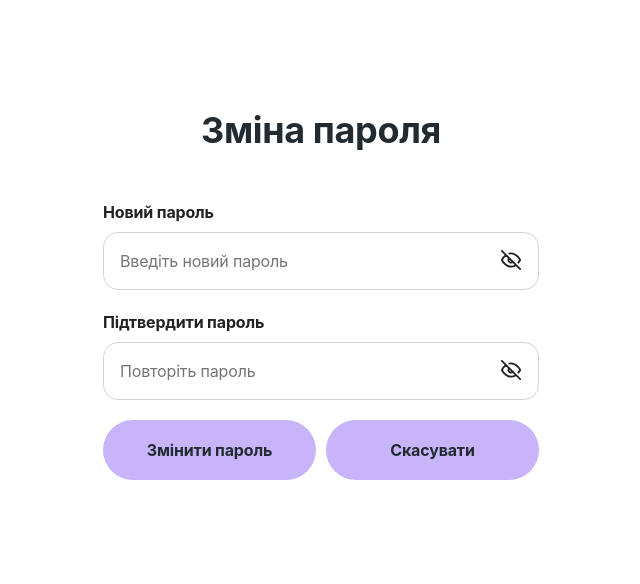
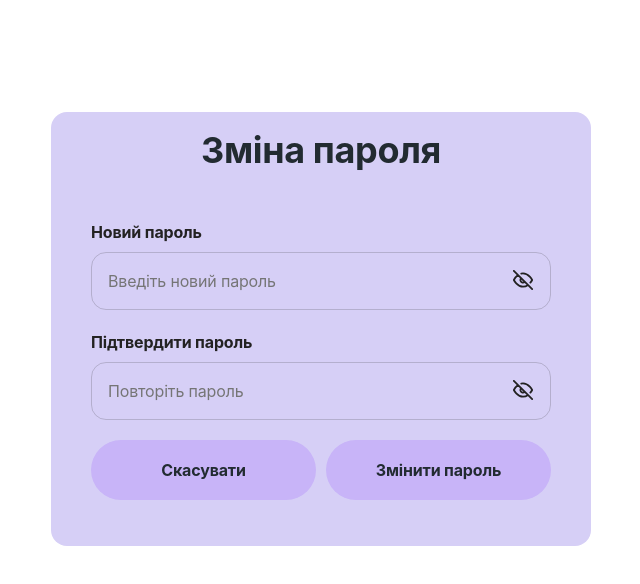
Before and after one commit to PetroMazuryk/water-control-frontend, a React (Vite) app: page /water-control-frontend/reset-password in a window 1280 px wide. Shown: the top 584 px of the page, without its empty margins (319-959 px from the left). Built offline with nearby package versions, Linux system fonts and the light colour scheme; no server answers; what @reactour/tour would draw is missing.

Commit message:
fix page styles ResetPasswordPage

```diff
--- a/src/pages/ResetPasswordPage/ResetPasswordPage.jsx
+++ b/src/pages/ResetPasswordPage/ResetPasswordPage.jsx
@@ -133,18 +133,19 @@ const ResetPasswordPage = () => {
 
           <div className={css.resetButtonsContainer}>
             <button
+              type="button"
+              className={css.resetBtn}
+              onClick={() => navigate('/login')}
+            >
+              Скасувати
+            </button>
+
+            <button
               type="submit"
               className={css.resetBtn}
               disabled={isSubmitting}
             >
               Змінити пароль
-            </button>
-            <button
-              type="button"
-              className={css.resetBtn}
-              onClick={() => navigate('/login')}
-            >
-              Скасувати
             </button>
           </div>
         </form>
--- a/src/pages/ResetPasswordPage/ResetPasswordPage.module.css
+++ b/src/pages/ResetPasswordPage/ResetPasswordPage.module.css
@@ -3,6 +3,9 @@
   margin-top: 80px;
   margin-left: auto;
   margin-right: auto;
+  padding: 20px;
+  border-radius: 16px;
+  background-color: var(--color-main-bg);
 }
 
 .resetTitle {
@@ -32,6 +35,7 @@
   letter-spacing: -0.01em;
   color: var(--color-font-second);
 }
+
 
 .resetInput {
   border: var(--border-form);
@@ -126,7 +130,8 @@
 
 @media screen and (min-width: 768px) {
   .resetComponent {
-    width: 436px;
+    width: 540px;
+    padding: 20px 40px;
   }
 
   .resetTitle {
```
